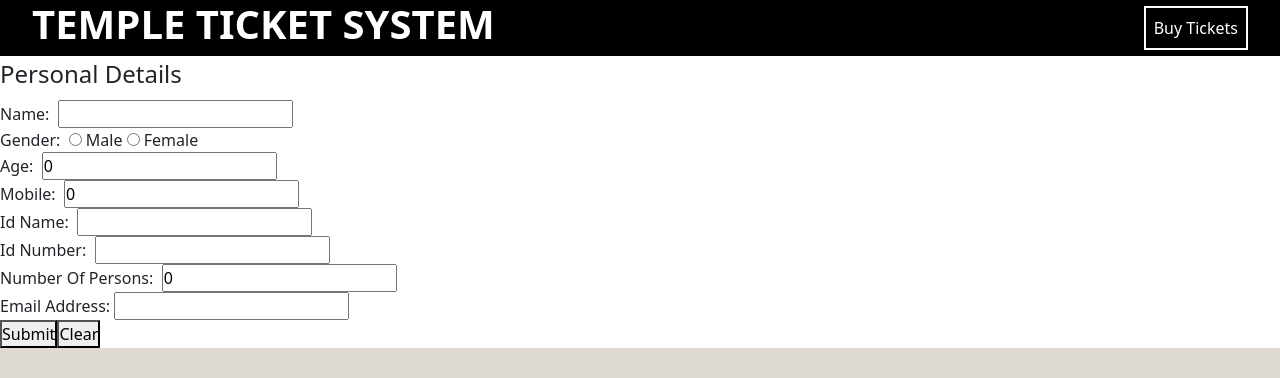
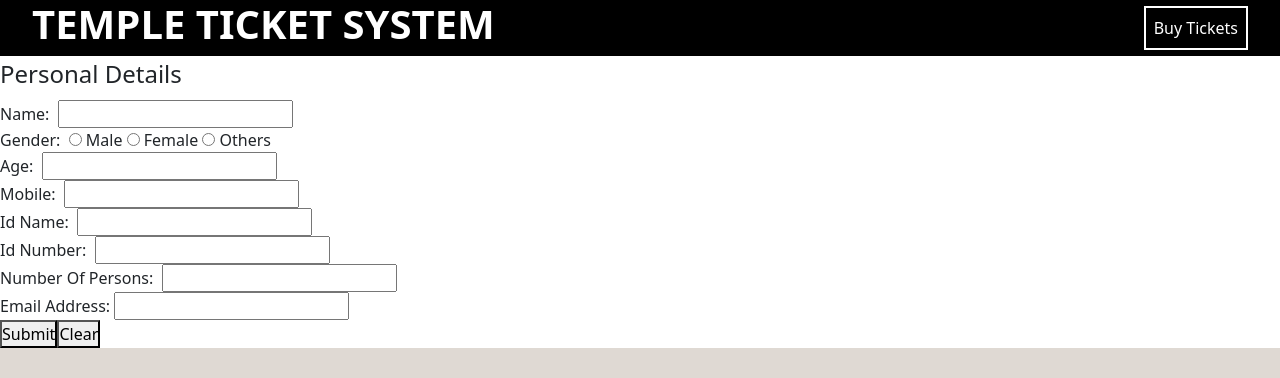
Before and after one commit to roysoumendu765/iitbhu_codefest_2024_haxplore, a React (Create React App) app: page /buy in a window 1280 px wide. Shown: the top 378 px of the page. Built offline with nearby package versions, Linux system fonts and the light colour scheme.

Commit message:
form validated successfully

```diff
--- a/src/components/FormSection.js
+++ b/src/components/FormSection.js
@@ -1,4 +1,4 @@
-import React, {useState} from "react";
+import React, { useState } from "react";
 import axios from "axios";
 import Swal from 'sweetalert2';
 
@@ -6,15 +6,15 @@ export default function FormSection() {
 
     const [username, setName] = useState('');
     const [gender, setGender] = useState('');
-    const [age, setAge] = useState(0);
+    const [age, setAge] = useState('');
     const [email, setEmail] = useState('');
-    const [mobilenum, setMobileNum] = useState(0);
+    const [mobilenum, setMobileNum] = useState('');
     const [idname, setIdname] = useState('');
     const [idnum, setIdNum] = useState('');
-    const [noOfPersons, setNoOfPersons] = useState(0);
+    const [noOfPersons, setNoOfPersons] = useState('');
 
     const handlename = (e) => {
-        setName(e.target.value);
+        setName(e.target.value)
     }
 
     const handlegender = (e) => {
@@ -22,7 +22,13 @@ export default function FormSection() {
     }
 
     const handleAge = (e) => {
-        setAge(e.target.value);
+        let val = e.target.value;
+        if (val > 100) {
+            e.target.value = val.slice(0, 2);
+            setAge(val.slice(0, 2));
+        } else {
+            setAge(val);
+        }
     }
 
     const handleEmail = (e) => {
@@ -30,7 +36,13 @@ export default function FormSection() {
     }
 
     const handleMobile = (e) => {
-        setMobileNum(e.target.value);
+        let val = e.target.value;
+        if(val <= 9999999999 ){
+            setMobileNum(val);
+        }else{
+            e.target.value = val.slice(0, 10);
+            setMobileNum(val.slice(0,10));
+        }
     }
 
     const handleIdName = (e) => {
@@ -57,10 +69,19 @@ export default function FormSection() {
             "idnum": idnum,
             "no_of_person": noOfPersons
         }
-        console.log(data)
-        axios.post(`http://localhost:8000/booking/book`, {username, gender, age, email, mobilenum, idname, idnum, noOfPersons})
-        .then(res => res.data ? sweetAlertSuccess() : "")
-        .catch(err => err && err.message ? sweetAlertError() : "")
+        console.log(data);
+        if(username.length<=4){
+            alert('Please enter a valid name');
+            setName('');
+            return;
+        }else if(age<=4){
+            alert("Invalid Age");
+            setAge('');
+            return ;
+        }
+        axios.post(`http://localhost:8000/booking/book`, { username, gender, age, email, mobilenum, idname, idnum, noOfPersons })
+            .then(res => res.data ? sweetAlertSuccess() : "")
+            .catch(err => err && err.message ? sweetAlertError() : "")
 
         setName('');
         setGender('');
@@ -88,7 +109,7 @@ export default function FormSection() {
             title: "Success",
             text: "Ticket Generated SuccessFully.",
             icon: "success"
-          })
+        })
     }
 
     const sweetAlertError = () => {
@@ -96,33 +117,36 @@ export default function FormSection() {
             title: "Error",
             text: "Error Occurred. Try Again.",
             icon: "error"
-          })
+        })
     }
 
     return (
         <div className="formContainer">
             <fieldset>
                 <legend>Personal Details</legend>
-                <form className="form-section">
+
+                <form className="form-section" >
                     <label htmlFor="name" required>Name: &nbsp;</label>
-                    <input type="text" id="name" value={username} onChange={handlename} required/><br />
+                    <input type="text" id="name" minLength="4" value={username} onChange={handlename} required /><br />
                     <label htmlFor="gender">Gender: &nbsp;</label>
-                    <input type="radio" name="gender" value="male" onChange={handlegender}/> Male&nbsp;
-                    <input type="radio" name="gender" value="female" onChange={handlegender}/> Female&nbsp;<br />
-                    <label htmlFor="age">Age: &nbsp;</label>
-                    <input type="number" name="age" id="age" value={age} onChange={handleAge}/>
+                    <input type="radio" name="gender" value="male" onChange={handlegender} /> Male&nbsp;
+                    <input type="radio" name="gender" value="female" onChange={handlegender} /> Female&nbsp;
+                    <input type="radio" name="gender" value="Others" onChange={handlegender} /> Others&nbsp;<br />
+                    <label htmlFor="age" >Age: &nbsp;</label>
+                    <input type="number" name="age" maxLength="2" id="age" value={age} onChange={handleAge} />
                     <br />
                     <label htmlFor="mobile">Mobile: &nbsp;</label>
-                    <input type="number" name="amobilege" id="mobile" value={mobilenum} onChange={handleMobile}/>
+                    <input type="number" name="amobilege" id="mobile" maxLength="10" minLength="10" value={mobilenum} onChange={handleMobile} />
+
                     <br />
                     <label htmlFor="id-name" required>Id Name: &nbsp;</label>
-                    <input type="text" id="id-name" value={idname} onChange={handleIdName}/><br />
+                    <input type="text" id="id-name" value={idname} onChange={handleIdName} /><br />
                     <label htmlFor="id-no" required>Id Number: &nbsp;</label>
-                    <input type="text" id="id-no" value={idnum} onChange={handleIdNum}/><br />
+                    <input type="text" id="id-no" value={idnum} onChange={handleIdNum} /><br />
                     <label htmlFor="noOfPerson" required>Number Of Persons: &nbsp;</label>
-                    <input type="number" id="noOfPerson" value={noOfPersons} onChange={handlePersons}/><br />
+                    <input type="number" id="noOfPerson" value={noOfPersons} onChange={handlePersons} /><br />
                     <label htmlFor="email">Email Address:&nbsp;</label>
-                    <input type="email" name="email" id="email" data-validate="email" value={email} onChange={handleEmail}/><br />
+                    <input type="email" name="email" id="email" data-validate="email" value={email} onChange={handleEmail} /><br />
                     <button type="submit" onClick={sendData}>Submit</button>
                     <button onClick={clearForm}>Clear</button>
                 </form>
```
